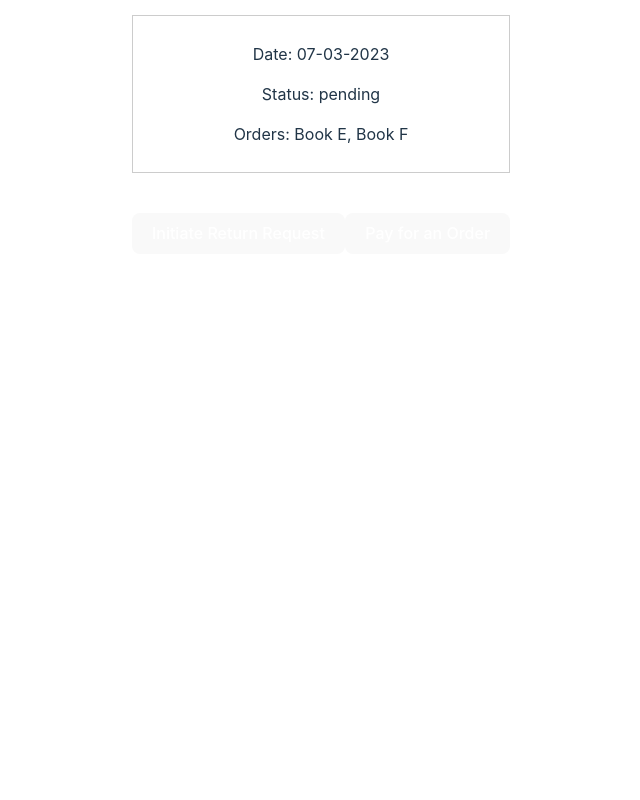
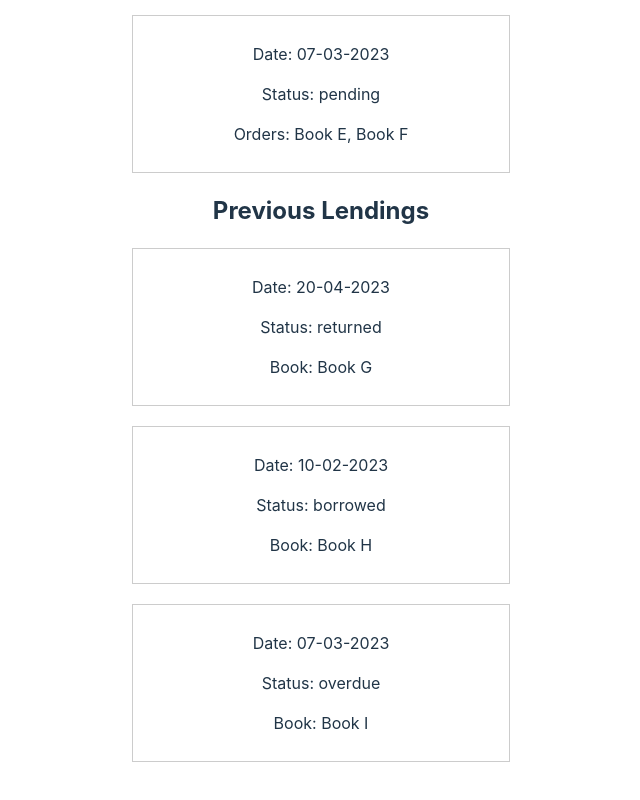
Before and after one commit to Icika-max/Amazon-Reader, a React (Vite) app in the folder client/: page /account in a window 1280 px wide. Shown: the part 550-1350 px from the top of the page, without its empty margins (319-959 px from the left). Before the commit the page ends 836 px from the top, so only its background shows below. Built offline with nearby package versions, Linux system fonts and the light colour scheme.

Commit message:
added previous lendings

```diff
--- a/client/src/components/account.jsx
+++ b/client/src/components/account.jsx
@@ -2,13 +2,19 @@ import React, { useState } from 'react';
 import { Link } from 'react-router-dom';
 import './account.css'
 
-
 function AccountPage() {
   console.log('AccountPage component rendered');
-  const [requests, setRequests] = useState([
+
+  const [purchases, setPurchases] = useState([
     { id: 1, date: '20-04-2023', status: 'completed', orders: ['Book A', 'Book B'] },
     { id: 2, date: '10-02-2023', status: 'in progress', orders: ['Book C', 'Book D'] },
     { id: 3, date: '07-03-2023', status: 'pending', orders: ['Book E', 'Book F'] },
+  ]);
+
+  const [lendings, setLendings] = useState([
+    { id: 1, date: '20-04-2023', status: 'returned', book: 'Book G' },
+    { id: 2, date: '10-02-2023', status: 'borrowed', book: 'Book H' },
+    { id: 3, date: '07-03-2023', status: 'overdue', book: 'Book I' },
   ]);
 
   const [showReturnForm, setShowReturnForm] = useState(false);
@@ -26,20 +32,34 @@ function AccountPage() {
   return (
     <div>
       <h1>My Account</h1>
+
       <h2>Previous Purchases</h2>
       <ul>
-        {requests.map((request) => (
-          <li key={request.id}>
-            <p>Date: {request.date}</p>
-            <p>Status: {request.status}</p>
-            <p>Orders: {request.orders.join(', ')}</p>
+        {purchases.map((purchase) => (
+          <li key={purchase.id}>
+            <p>Date: {purchase.date}</p>
+            <p>Status: {purchase.status}</p>
+            <p>Orders: {purchase.orders.join(', ')}</p>
           </li>
         ))}
       </ul>
+
+      <h2>Previous Lendings</h2>
+      <ul>
+        {lendings.map((lending) => (
+          <li key={lending.id}>
+            <p>Date: {lending.date}</p>
+            <p>Status: {lending.status}</p>
+            <p>Book: {lending.book}</p>
+          </li>
+        ))}
+      </ul>
+
       <button onClick={handleReturnRequest}>Initiate Return Request</button>
       <Link to="/payment">
         <button>Pay for an Order</button>
       </Link>
+
       {showReturnForm && (
         <form onSubmit={handleFormSubmit}>
           <label>
```
